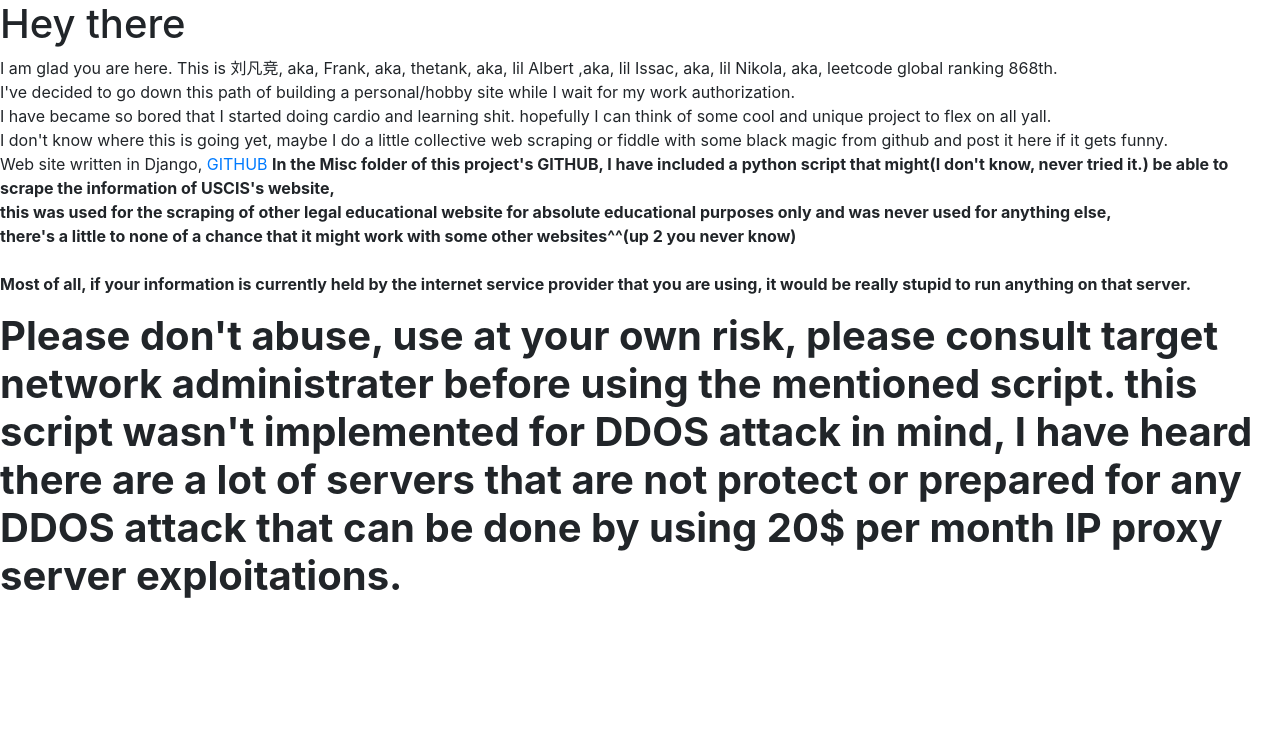
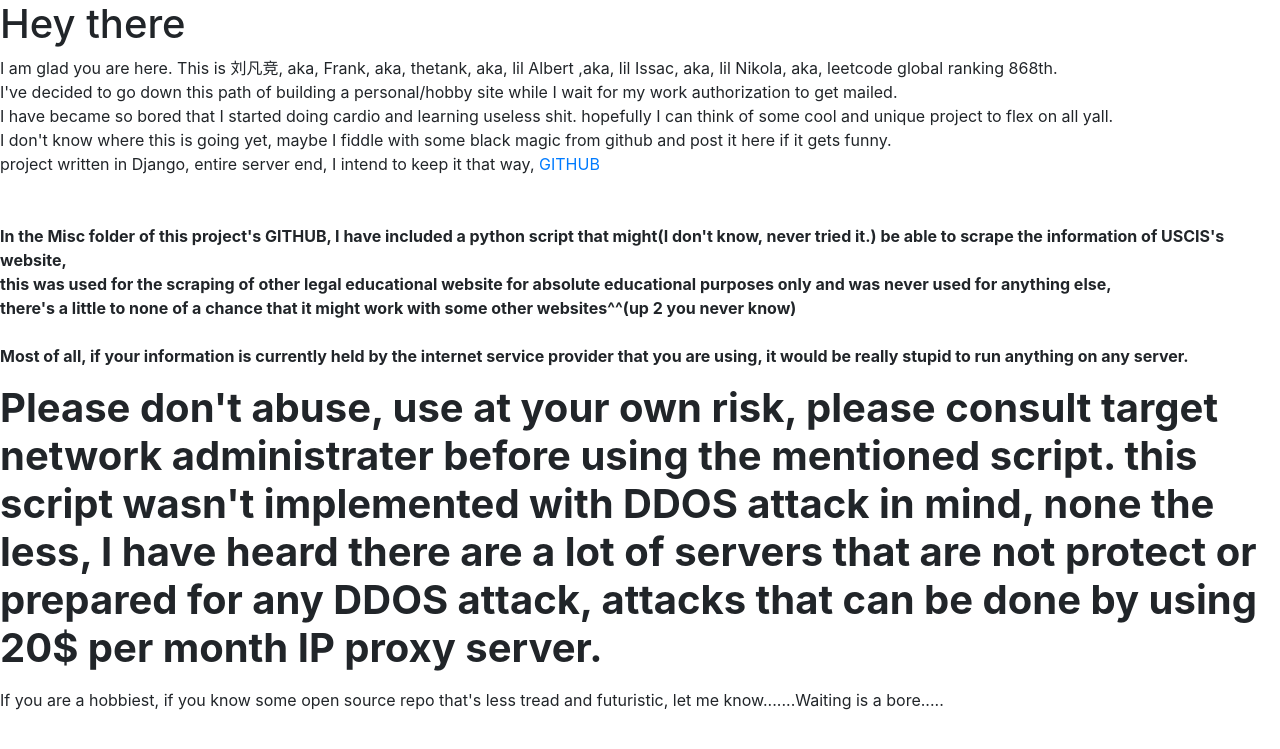
Before and after one commit to FanjingLiu/Helmsman, a Django app: page / in a window 1280 px wide. Shown: the top 749 px of the page. Run offline with Django 3.2, Linux system fonts and the light colour scheme; some libraries are stand-ins or nearby versions.

Commit message:
what you mean

```diff
--- a/land/templates/land/home.html
+++ b/land/templates/land/home.html
@@ -15,17 +15,19 @@
     <p>
         I am glad you are here. This is 刘凡竞, aka, Frank, aka, thetank, aka, lil Albert ,aka, lil Issac, aka, lil Nikola, aka, leetcode global ranking 868th.
         <br>
-        I've decided to go down this path of building a personal/hobby site while I wait for my work authorization.
+        I've decided to go down this path of building a personal/hobby site while I wait for my work authorization to get mailed.
 
         <br>
-         I have became so bored that I started doing cardio and learning shit. hopefully I can think of some cool and unique project to flex on all yall.
+         I have became so bored that I started doing cardio and learning useless shit. hopefully I can think of some cool and unique project to flex on all yall.
         <br>
-        I don't know where this is going yet, maybe I do a little collective web scraping or fiddle with some black magic from github and post it here if it gets funny.
+        I don't know where this is going yet, maybe I fiddle with some black magic from github and post it here if it gets funny.
         <br>
 
-        Web site written in Django, <a href="https://github.com/FanjingLiu/Helmsman">GITHUB</a>
+        project written in Django, entire server end, I intend to keep it that way, <a href="https://github.com/FanjingLiu/Helmsman">GITHUB</a>
 
 
+        <br>
+        <br><br>
 
         <strong>
           In the Misc folder of this project's GITHUB, I have included a python script that might(I don't know, never tried it.) be able to scrape the information of USCIS's website,
@@ -36,10 +38,14 @@
           <br>
 
           <br>
-          Most of all, if your information is currently held by the internet service provider that you are using, it would be really stupid to run anything on that server.
+          Most of all, if your information is currently held by the internet service provider that you are using, it would be really stupid to run anything on any server.
           <br>
-          <H1>Please don't abuse, use at your own risk, please consult target network administrater before using the mentioned script.  this script wasn't implemented for DDOS attack in mind, I have heard there are a lot of servers that are not protect or prepared for any DDOS attack that can be done by using 20$ per month IP proxy server exploitations. </H1>
+          <H1>Please don't abuse, use at your own risk, please consult target network administrater before using the mentioned script.  this script wasn't implemented with DDOS attack in mind, none the less, I have heard there are a lot of servers that are not protect or prepared for any DDOS attack, attacks that can be done by using 20$ per month IP proxy server. </H1>
               </strong>
+    </p>
+
+    <p>
+      If you are a hobbiest, if you know some open source repo that's less tread and futuristic, let me know.......Waiting is a bore.....
     </p>
 
     <!-- Optional JavaScript -->
```
